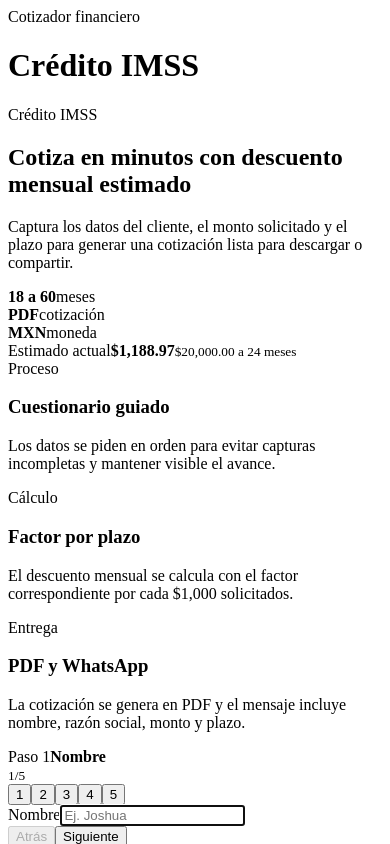
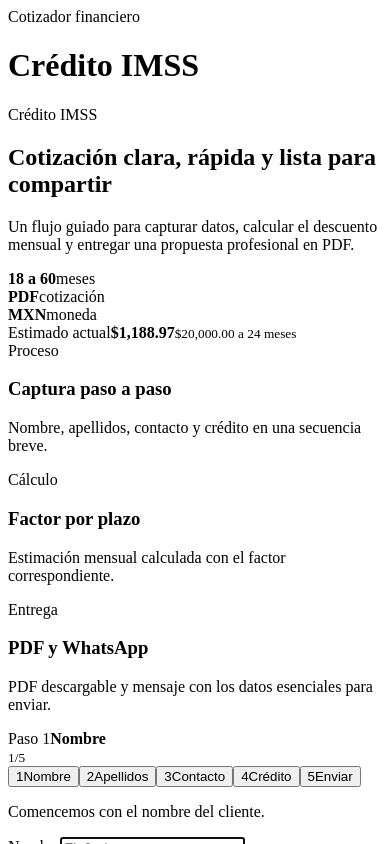
Before and after one commit to josstxr/finanza, a React (Vite) app: page / in a window 390 px wide. Shown: the top 844 px of the page. Built offline with nearby package versions, Linux system fonts and the light colour scheme; the HTML template or start-up script is replaced by a standard one.

Commit message:
Refine glass design and quote steps

```diff
--- a/src/QuoteForm.jsx
+++ b/src/QuoteForm.jsx
@@ -15,11 +15,11 @@
 const TERM_OPTIONS = Object.keys(FACTORS).map(Number)
 
 const STEPS = [
-  { eyebrow: 'Paso 1', title: 'Nombre' },
-  { eyebrow: 'Paso 2', title: 'Apellidos' },
-  { eyebrow: 'Paso 3', title: 'Contacto' },
-  { eyebrow: 'Paso 4', title: 'Crédito' },
-  { eyebrow: 'Paso 5', title: 'Cotización' }
+  { eyebrow: 'Paso 1', title: 'Nombre', prompt: 'Comencemos con el nombre del cliente.' },
+  { eyebrow: 'Paso 2', title: 'Apellidos', prompt: 'Agrega los apellidos para identificar la cotización.' },
+  { eyebrow: 'Paso 3', title: 'Contacto', prompt: 'Captura el WhatsApp y la razón social.' },
+  { eyebrow: 'Paso 4', title: 'Crédito', prompt: 'Define el monto solicitado y el plazo.' },
+  { eyebrow: 'Paso 5', title: 'Enviar', prompt: 'Revisa la cotización y compártela.' }
 ]
 
 function formatMoney(value) {
@@ -190,6 +190,9 @@
     if (activeStep === 0) {
       return (
         <div className="step-fields">
+          <div className="step-intro">
+            <p>{STEPS[activeStep].prompt}</p>
+          </div>
           <label>
             Nombre
             <input
@@ -206,6 +209,9 @@
     if (activeStep === 1) {
       return (
         <div className="step-fields">
+          <div className="step-intro">
+            <p>{STEPS[activeStep].prompt}</p>
+          </div>
           <label>
             Apellido paterno
             <input
@@ -230,6 +236,9 @@
     if (activeStep === 2) {
       return (
         <div className="step-fields">
+          <div className="step-intro">
+            <p>{STEPS[activeStep].prompt}</p>
+          </div>
           <label>
             WhatsApp
             <input
@@ -255,6 +264,9 @@
     if (activeStep === 3) {
       return (
         <div className="step-fields">
+          <div className="step-intro">
+            <p>{STEPS[activeStep].prompt}</p>
+          </div>
           <label>
             Monto solicitado
             <input
@@ -266,19 +278,22 @@
               onChange={(event) => updateField('requestedAmount', event.target.value)}
             />
           </label>
-          <label>
-            Plazo
-            <select
-              value={form.term}
-              onChange={(event) => updateField('term', Number(event.target.value))}
-            >
+          <fieldset className="term-options">
+            <legend>Plazo</legend>
+            <div>
               {TERM_OPTIONS.map((term) => (
-                <option key={term} value={term}>
-                  {term} meses
-                </option>
+                <button
+                  key={term}
+                  type="button"
+                  className={Number(form.term) === term ? 'selected' : ''}
+                  onClick={() => updateField('term', term)}
+                >
+                  {term}
+                  <span>meses</span>
+                </button>
               ))}
-            </select>
-          </label>
+            </div>
+          </fieldset>
           <label>
             Notas
             <textarea
@@ -293,6 +308,9 @@
 
     return (
       <div className="finish-panel">
+        <div className="step-intro">
+          <p>{STEPS[activeStep].prompt}</p>
+        </div>
         <div>
           <span>Descuento mensual estimado</span>
           <strong>{formatMoney(quote.monthlyPayment)}</strong>
@@ -312,10 +330,10 @@
       <section className="hero-panel">
         <div className="hero-copy">
           <span>Crédito IMSS</span>
-          <h2>Cotiza en minutos con descuento mensual estimado</h2>
+          <h2>Cotización clara, rápida y lista para compartir</h2>
           <p>
-            Captura los datos del cliente, el monto solicitado y el plazo para generar
-            una cotización lista para descargar o compartir.
+            Un flujo guiado para capturar datos, calcular el descuento mensual y
+            entregar una propuesta profesional en PDF.
           </p>
           <div className="hero-metrics">
             <div>
@@ -342,18 +360,18 @@
       <section className="info-grid" aria-label="Información del crédito">
         <article>
           <span>Proceso</span>
-          <h3>Cuestionario guiado</h3>
-          <p>Los datos se piden en orden para evitar capturas incompletas y mantener visible el avance.</p>
+          <h3>Captura paso a paso</h3>
+          <p>Nombre, apellidos, contacto y crédito en una secuencia breve.</p>
         </article>
         <article>
           <span>Cálculo</span>
           <h3>Factor por plazo</h3>
-          <p>El descuento mensual se calcula con el factor correspondiente por cada $1,000 solicitados.</p>
+          <p>Estimación mensual calculada con el factor correspondiente.</p>
         </article>
         <article>
           <span>Entrega</span>
           <h3>PDF y WhatsApp</h3>
-          <p>La cotización se genera en PDF y el mensaje incluye nombre, razón social, monto y plazo.</p>
+          <p>PDF descargable y mensaje con los datos esenciales para enviar.</p>
         </article>
       </section>
 
@@ -376,7 +394,8 @@
                 onClick={() => setActiveStep(index)}
                 aria-label={step.title}
               >
-                {index + 1}
+                <span>{index + 1}</span>
+                {step.title}
               </button>
             ))}
           </div>
--- a/src/styles.css
+++ b/src/styles.css
@@ -12,9 +12,20 @@
   margin: 0;
   min-height: 100vh;
   background:
-    linear-gradient(135deg, rgba(14, 165, 233, 0.16), transparent 30%),
-    linear-gradient(315deg, rgba(125, 211, 252, 0.18), transparent 34%),
-    #f5f7fb;
+    linear-gradient(135deg, rgba(186, 230, 253, 0.7), transparent 34%),
+    linear-gradient(315deg, rgba(219, 234, 254, 0.9), transparent 38%),
+    #f7fbff;
+}
+
+body::before {
+  background-image:
+    linear-gradient(rgba(15, 23, 42, 0.04) 1px, transparent 1px),
+    linear-gradient(90deg, rgba(15, 23, 42, 0.04) 1px, transparent 1px);
+  background-size: 38px 38px;
+  content: "";
+  inset: 0;
+  pointer-events: none;
+  position: fixed;
 }
 
 button,
@@ -33,12 +44,10 @@
   margin: 0 auto;
   max-width: 1180px;
   padding: 28px;
+  position: relative;
 }
 
 header {
-  align-items: end;
-  display: flex;
-  justify-content: space-between;
   margin-bottom: 22px;
 }
 
@@ -51,7 +60,7 @@
 .notes-block span,
 .result-panel span,
 .finish-panel span {
-  color: #0284c7;
+  color: #0369a1;
   display: block;
   font-size: 12px;
   font-weight: 850;
@@ -60,6 +69,7 @@
 }
 
 header h1 {
+  color: #102033;
   font-size: 34px;
   font-weight: 900;
   line-height: 1;
@@ -68,26 +78,37 @@
 
 .page-shell {
   display: grid;
-  gap: 20px;
+  gap: 18px;
+}
+
+.hero-panel,
+.info-grid article,
+.form-panel,
+.preview-box,
+.result-panel,
+.preview-actions {
+  backdrop-filter: blur(22px) saturate(145%);
+  -webkit-backdrop-filter: blur(22px) saturate(145%);
+  background: rgba(255, 255, 255, 0.66);
+  border: 1px solid rgba(255, 255, 255, 0.72);
+  border-radius: 8px;
+  box-shadow:
+    inset 0 1px 0 rgba(255, 255, 255, 0.92),
+    0 22px 60px rgba(30, 64, 99, 0.13);
 }
 
 .hero-panel {
-  background: #0f2742;
-  border: 1px solid rgba(255, 255, 255, 0.1);
-  border-radius: 8px;
-  color: #ffffff;
+  color: #0f2136;
   display: grid;
-  gap: 22px;
-  grid-template-columns: minmax(0, 1fr) 280px;
+  gap: 24px;
+  grid-template-columns: minmax(0, 1fr) 300px;
   overflow: hidden;
-  padding: 28px;
+  padding: 30px;
   position: relative;
 }
 
 .hero-panel::after {
-  background:
-    linear-gradient(135deg, rgba(14, 165, 233, 0.36), transparent 58%),
-    linear-gradient(315deg, rgba(125, 211, 252, 0.24), transparent 52%);
+  background: linear-gradient(135deg, rgba(14, 165, 233, 0.22), rgba(255, 255, 255, 0) 62%);
   content: "";
   inset: 0;
   pointer-events: none;
@@ -100,19 +121,16 @@
   z-index: 1;
 }
 
-.hero-copy > span {
-  color: #bae6fd;
-}
-
 .hero-copy h2 {
-  font-size: clamp(34px, 5vw, 58px);
-  line-height: 0.98;
+  color: #102033;
+  font-size: clamp(34px, 5vw, 56px);
+  line-height: 1;
   margin: 10px 0 14px;
   max-width: 720px;
 }
 
 .hero-copy p {
-  color: #dbeafe;
+  color: #43556c;
   font-size: 17px;
   margin: 0;
   max-width: 650px;
@@ -127,14 +145,16 @@
 
 .hero-metrics div,
 .hero-rate-card {
-  background: rgba(255, 255, 255, 0.1);
-  border: 1px solid rgba(255, 255, 255, 0.16);
+  background: rgba(255, 255, 255, 0.5);
+  border: 1px solid rgba(255, 255, 255, 0.74);
   border-radius: 8px;
+  box-shadow: inset 0 1px 0 rgba(255, 255, 255, 0.9);
   padding: 14px;
 }
 
 .hero-metrics strong,
 .hero-rate-card strong {
+  color: #0f2742;
   display: block;
   font-size: 26px;
   line-height: 1.1;
@@ -143,7 +163,7 @@
 .hero-metrics span,
 .hero-rate-card span,
 .hero-rate-card small {
-  color: #cbd5e1;
+  color: #59708a;
   display: block;
 }
 
@@ -162,22 +182,12 @@
   grid-template-columns: repeat(3, 1fr);
 }
 
-.info-grid article,
-.form-panel,
-.preview-box,
-.result-panel,
-.preview-actions {
-  background: rgba(255, 255, 255, 0.96);
-  border: 1px solid rgba(203, 213, 225, 0.88);
-  border-radius: 8px;
-  box-shadow: 0 20px 44px rgba(15, 23, 42, 0.09);
-}
-
 .info-grid article {
   padding: 18px;
 }
 
 .info-grid h3 {
+  color: #172033;
   font-size: 18px;
   margin: 5px 0 7px;
 }
@@ -202,24 +212,25 @@
 
 .panel-heading {
   align-items: center;
-  border-bottom: 1px solid #e2e8f0;
+  border-bottom: 1px solid rgba(148, 163, 184, 0.22);
   display: flex;
   justify-content: space-between;
   padding-bottom: 14px;
 }
 
 .panel-heading strong {
+  color: #102033;
   display: block;
-  font-size: 24px;
+  font-size: 26px;
 }
 
 .panel-heading small {
-  background: #e0f2fe;
-  border: 1px solid #bae6fd;
+  background: rgba(224, 242, 254, 0.86);
+  border: 1px solid rgba(125, 211, 252, 0.76);
   border-radius: 999px;
-  color: #0284c7;
+  color: #0369a1;
   font-weight: 850;
-  padding: 5px 10px;
+  padding: 6px 11px;
 }
 
 .stepper {
@@ -229,28 +240,57 @@
 }
 
 .stepper button {
-  background: #edf2f7;
-  border: 1px solid #d6e0ea;
+  align-items: center;
+  background: rgba(255, 255, 255, 0.58);
+  border: 1px solid rgba(148, 163, 184, 0.22);
   border-radius: 8px;
-  color: #64748b;
+  color: #526174;
   cursor: pointer;
-  font-weight: 850;
-  min-height: 38px;
+  display: grid;
+  font-size: 12px;
+  font-weight: 800;
+  gap: 3px;
+  min-height: 54px;
+  padding: 7px 6px;
+}
+
+.stepper button span {
+  align-items: center;
+  background: #eef7ff;
+  border-radius: 999px;
+  color: #0369a1;
+  display: inline-flex;
+  height: 22px;
+  justify-content: center;
+  margin: 0 auto;
+  width: 22px;
 }
 
 .stepper button.active {
+  background: rgba(186, 230, 253, 0.82);
+  border-color: rgba(56, 189, 248, 0.9);
+  color: #0f2742;
+}
+
+.stepper button.active span {
   background: #38bdf8;
-  border-color: #38bdf8;
-  color: #ffffff;
+  color: #08344f;
 }
 
 .step-fields {
   display: grid;
   gap: 15px;
-  min-height: 274px;
+  min-height: 286px;
 }
 
-label {
+.step-intro p {
+  color: #526174;
+  font-size: 15px;
+  margin: 0;
+}
+
+label,
+.term-options legend {
   color: #334155;
   display: grid;
   font-size: 14px;
@@ -261,41 +301,81 @@
 input,
 select,
 textarea {
-  background: #ffffff;
-  border: 1px solid #cbd5e1;
+  background: rgba(255, 255, 255, 0.78);
+  border: 1px solid rgba(148, 163, 184, 0.32);
   border-radius: 8px;
   color: #0f172a;
-  min-height: 50px;
-  padding: 11px 12px;
+  min-height: 52px;
+  padding: 12px 13px;
   width: 100%;
 }
 
 textarea {
-  min-height: 98px;
+  min-height: 94px;
   resize: vertical;
 }
 
 input:focus,
 select:focus,
 textarea:focus {
+  background: #ffffff;
   border-color: #38bdf8;
   box-shadow: 0 0 0 4px rgba(56, 189, 248, 0.2);
   outline: none;
 }
 
+.term-options {
+  border: 0;
+  margin: 0;
+  padding: 0;
+}
+
+.term-options div {
+  display: grid;
+  gap: 8px;
+  grid-template-columns: repeat(4, 1fr);
+  margin-top: 7px;
+}
+
+.term-options button {
+  background: rgba(255, 255, 255, 0.72);
+  border: 1px solid rgba(148, 163, 184, 0.28);
+  border-radius: 8px;
+  color: #172033;
+  cursor: pointer;
+  font-weight: 850;
+  min-height: 54px;
+  padding: 8px;
+}
+
+.term-options button span {
+  color: #64748b;
+  display: block;
+  font-size: 12px;
+  font-weight: 750;
+}
+
+.term-options button.selected {
+  background: #dff4ff;
+  border-color: #38bdf8;
+  box-shadow: inset 0 1px 0 rgba(255, 255, 255, 0.9);
+  color: #075985;
+}
+
 .finish-panel {
-  background: #f8fafc;
-  border: 1px solid #e2e8f0;
+  background: rgba(255, 255, 255, 0.5);
+  border: 1px solid rgba(148, 163, 184, 0.22);
   border-radius: 8px;
   display: grid;
   gap: 14px;
-  min-height: 274px;
+  min-height: 286px;
   padding: 18px;
 }
 
 .finish-panel strong {
+  color: #102033;
   display: block;
-  font-size: 34px;
+  font-size: 36px;
   line-height: 1.05;
   margin-top: 4px;
 }
@@ -305,18 +385,25 @@
   margin: 0;
 }
 
+.finish-panel button {
+  align-self: end;
+}
+
 .wizard-actions {
   display: grid;
   gap: 10px;
   grid-template-columns: 130px 1fr;
 }
 
-.primary-action {
-  background: #38bdf8;
-  border: 0;
+.primary-action,
+.finish-panel button {
+  background: linear-gradient(180deg, #7dd3fc, #38bdf8);
+  border: 1px solid rgba(2, 132, 199, 0.18);
   border-radius: 8px;
-  box-shadow: 0 14px 28px rgba(14, 165, 233, 0.26);
-  color: #07324d;
+  box-shadow:
+    inset 0 1px 0 rgba(255, 255, 255, 0.55),
+    0 14px 28px rgba(14, 165, 233, 0.24);
+  color: #06263d;
   cursor: pointer;
   font-weight: 850;
   min-height: 52px;
@@ -324,8 +411,9 @@
   width: 100%;
 }
 
-.primary-action:hover {
-  background: #0ea5e9;
+.primary-action:hover,
+.finish-panel button:hover {
+  background: linear-gradient(180deg, #bae6fd, #38bdf8);
 }
 
 .preview {
@@ -342,9 +430,11 @@
   padding: 14px;
 }
 
-.result-panel div {
-  background: #f8fafc;
-  border: 1px solid #e2e8f0;
+.result-panel div,
+.client-block div,
+.notes-block {
+  background: rgba(255, 255, 255, 0.5);
+  border: 1px solid rgba(148, 163, 184, 0.2);
   border-radius: 8px;
   min-width: 0;
   padding: 10px;
@@ -359,6 +449,7 @@
 }
 
 .result-panel strong {
+  color: #102033;
   display: block;
   font-size: 16px;
   margin-top: 3px;
@@ -371,13 +462,14 @@
 
 .quote-header {
   align-items: start;
-  border-bottom: 3px solid #38bdf8;
+  border-bottom: 3px solid #7dd3fc;
   display: flex;
   justify-content: space-between;
   padding-bottom: 16px;
 }
 
 .quote-header h2 {
+  color: #102033;
   font-size: 30px;
   line-height: 1.08;
   margin: 2px 0 0;
@@ -396,18 +488,12 @@
   margin: 18px 0;
 }
 
-.client-block div {
-  background: #f8fafc;
-  border: 1px solid #e2e8f0;
-  border-radius: 8px;
-  padding: 10px;
-}
-
 .client-block div:first-child {
   grid-column: 1 / -1;
 }
 
 .client-block strong {
+  color: #172033;
   display: block;
   font-size: 15px;
   margin-top: 2px;
@@ -421,7 +507,7 @@
 
 .quote-table th,
 .quote-table td {
-  border-bottom: 1px solid #e2e8f0;
+  border-bottom: 1px solid rgba(148, 163, 184, 0.26);
   padding: 11px 0;
   text-align: left;
   vertical-align: top;
@@ -436,16 +522,13 @@
 }
 
 .quote-table td {
+  color: #102033;
   font-weight: 850;
   text-align: right;
 }
 
 .notes-block {
-  background: #f8fafc;
-  border: 1px solid #e2e8f0;
-  border-radius: 8px;
   margin-top: 18px;
-  padding: 12px;
 }
 
 .notes-block p,
@@ -473,8 +556,8 @@
 }
 
 .ghost-action {
-  background: #ffffff;
-  border: 1px solid #cbd5e1;
+  background: rgba(255, 255, 255, 0.68);
+  border: 1px solid rgba(148, 163, 184, 0.34);
   border-radius: 8px;
   color: #172033;
   cursor: pointer;
@@ -484,12 +567,14 @@
 }
 
 .ghost-action:hover {
-  background: #f1f5f9;
+  background: rgba(255, 255, 255, 0.92);
 }
 
 .status-message {
-  background: #e0f2fe;
-  border: 1px solid #bae6fd;
+  backdrop-filter: blur(18px);
+  -webkit-backdrop-filter: blur(18px);
+  background: rgba(224, 242, 254, 0.82);
+  border: 1px solid rgba(125, 211, 252, 0.76);
   border-radius: 8px;
   color: #075985;
   font-size: 13px;
@@ -501,11 +586,6 @@
 @media (max-width: 960px) {
   .app {
     padding: 18px;
-  }
-
-  header {
-    align-items: start;
-    display: block;
   }
 
   .hero-panel,
@@ -524,7 +604,7 @@
   }
 }
 
-@media (max-width: 560px) {
+@media (max-width: 640px) {
   .app {
     padding: 12px;
   }
@@ -536,7 +616,7 @@
   }
 
   .hero-copy h2 {
-    font-size: 36px;
+    font-size: 34px;
   }
 
   .hero-metrics,
@@ -545,6 +625,22 @@
   .preview-actions,
   .wizard-actions {
     grid-template-columns: 1fr;
+  }
+
+  .stepper {
+    grid-template-columns: repeat(5, minmax(42px, 1fr));
+  }
+
+  .stepper button {
+    font-size: 0;
+  }
+
+  .stepper button span {
+    font-size: 12px;
+  }
+
+  .term-options div {
+    grid-template-columns: repeat(2, 1fr);
   }
 
   .client-block div:first-child,
```
